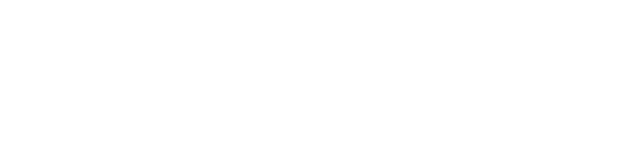
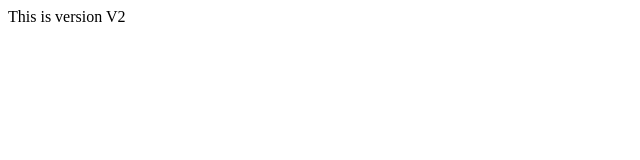
Before and after one commit to barik93483/myrepo, a plain HTML site: page index.html in a window 1280 px wide. Shown: the whole page, without its empty margins (0-640 px from the left). Drawn offline with Linux system fonts and the light colour scheme.

Commit message:
This is a V2

```diff
--- a/index.html
+++ b/index.html
@@ -6,6 +6,6 @@
     <title>Document</title>
 </head>
 <body>
-
+    <h>This is version V2</h>
 </body>
 </html>
```
